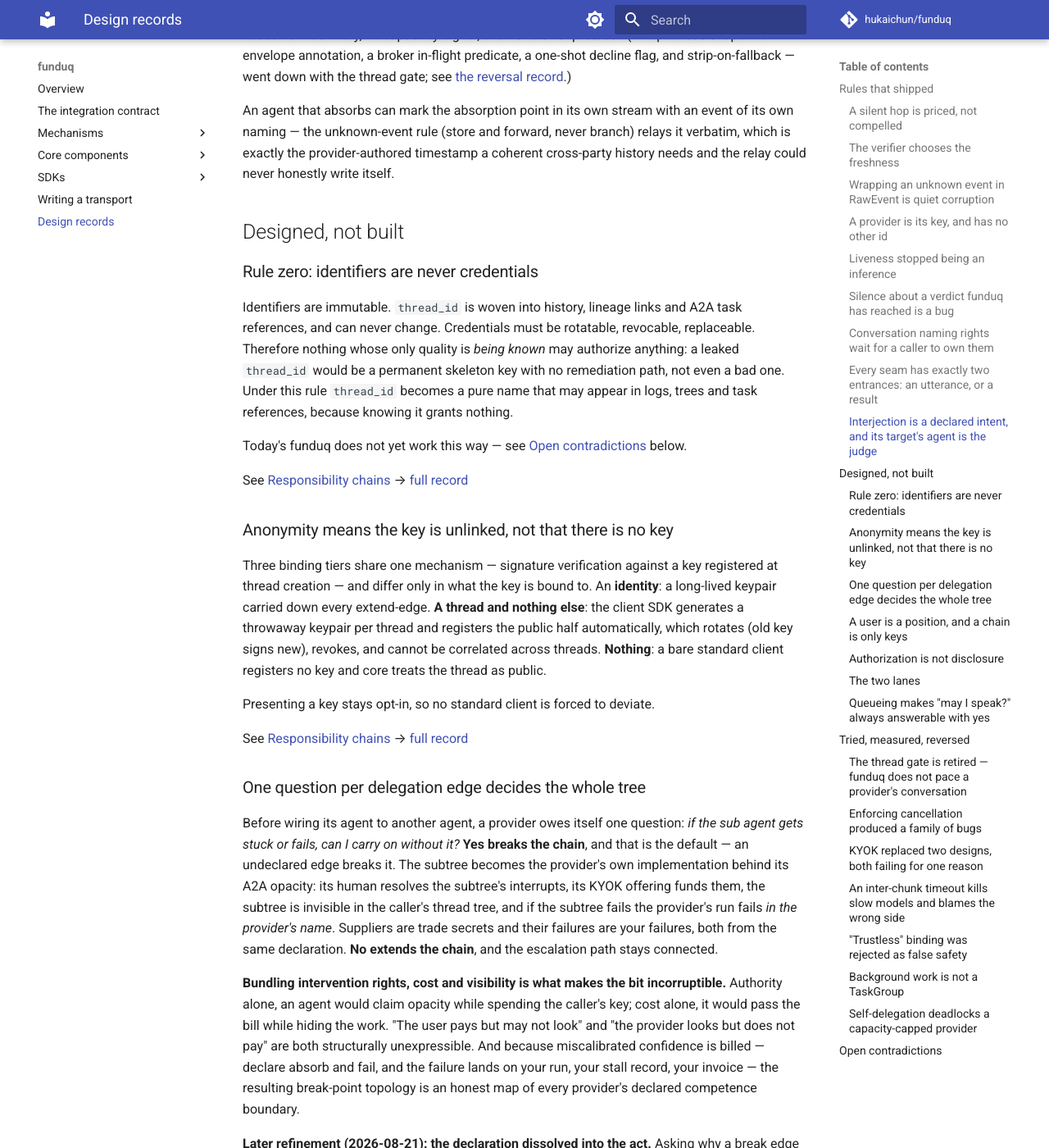
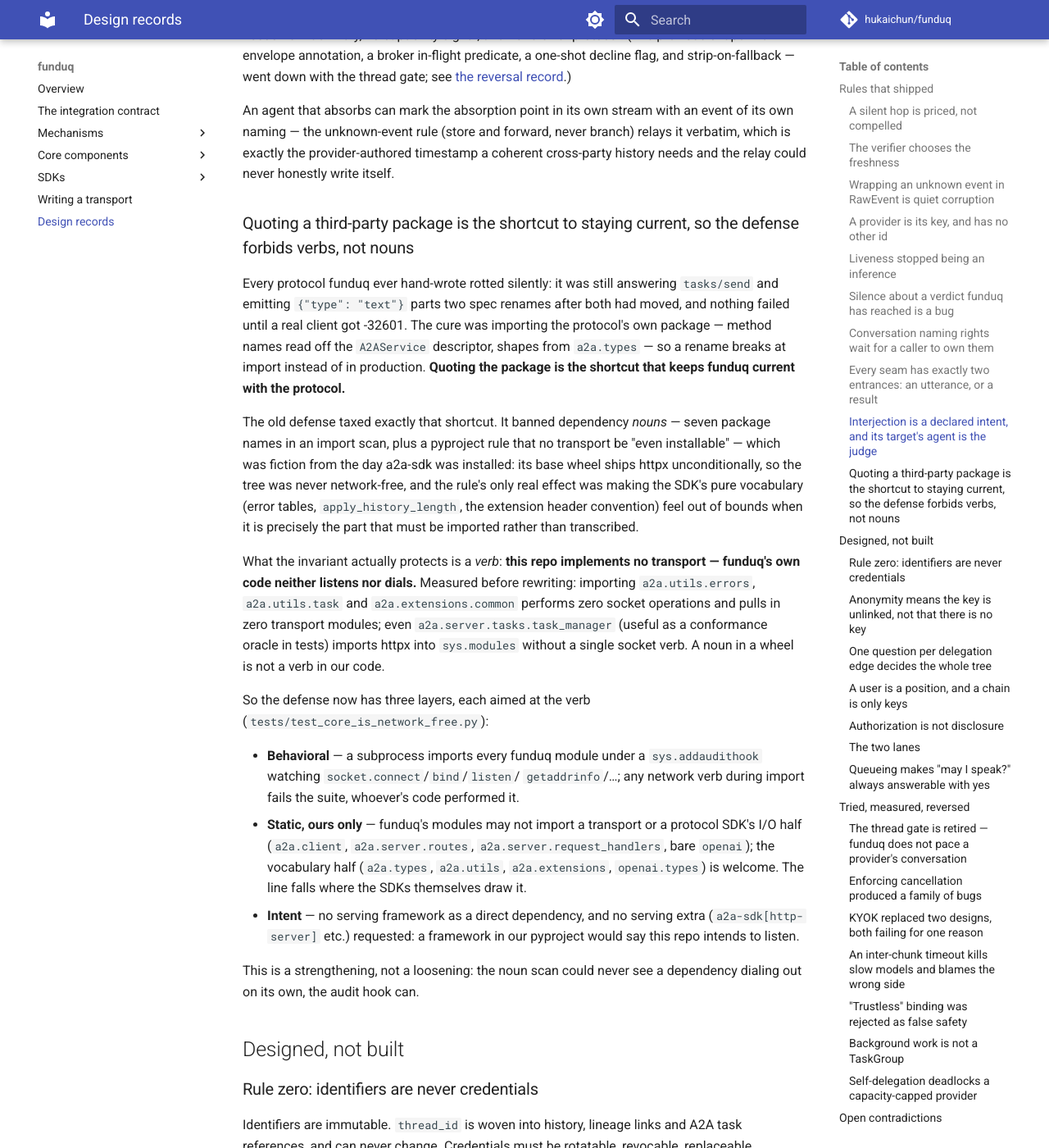
Before and after one commit to hukaichun/AgentSouk, an MkDocs documentation site: the page built from docs/design-records.md, in a window 1280 px wide and 1400 px high, scrolled down 5278 px. Shown: the whole window at 82% size. Built offline with MkDocs 1.6.1 and Material for MkDocs 9.7.7, drawn with Linux system fonts in a browser that asks for light colours; comment, search, counter and statistics services are not loaded.

Commit message:
The network defense forbids verbs, not nouns
Quoting a protocol's own package is the shortcut to staying current with
it, and the old defense taxed exactly that shortcut: it banned dependency
names, which was fiction from the day a2a-sdk was installed (its base
wheel ships httpx unconditionally), and it made the SDK's pure vocabulary
feel out of bounds when vocabulary is precisely what must be imported
rather than transcribed.

The invariant protects a verb: this repo implements no transport — our
code neither listens nor dials. Three layers now enforce that:

- behavioral: a subprocess imports every funduq module under a
  sys.addaudithook watching socket verbs; any network operation during
  import fails the suite, whoever's code performed it
- static, ours only: funduq modules may not import a transport or a
  protocol SDK's I/O half (a2a.client, a2a.server.routes,
  a2a.server.request_handlers, bare openai); the vocabulary half
  (a2a.types, a2a.utils, a2a.extensions, openai.types) is welcome
- intent: no serving framework as a direct dependency, and no serving
  extra of a2a-sdk requested

Measured before rewriting: a2a.utils.errors, a2a.utils.task and
a2a.extensions.common import with zero socket operations and zero
transport modules pulled in. The audit hook is a strengthening, not a
loosening — the old noun scan could never see a dependency dialing out
on its own.

Co-Authored-By: Claude Fable 5 <noreply@anthropic.com>

```diff
--- a/docs/design-records.md
+++ b/docs/design-records.md
@@ -274,6 +274,52 @@ an event of its own naming — the unknown-event rule (store and forward,
 never branch) relays it verbatim, which is exactly the provider-authored
 timestamp a coherent cross-party history needs and the relay could never
 honestly write itself.
+
+### Quoting a third-party package is the shortcut to staying current, so the defense forbids verbs, not nouns
+
+Every protocol funduq ever hand-wrote rotted silently: it was still
+answering `tasks/send` and emitting `{"type": "text"}` parts two spec
+renames after both had moved, and nothing failed until a real client got
+-32601. The cure was importing the protocol's own package — method names
+read off the `A2AService` descriptor, shapes from `a2a.types` — so a
+rename breaks at import instead of in production. **Quoting the package
+is the shortcut that keeps funduq current with the protocol.**
+
+The old defense taxed exactly that shortcut. It banned dependency *nouns*
+— seven package names in an import scan, plus a pyproject rule that no
+transport be "even installable" — which was fiction from the day a2a-sdk
+was installed: its base wheel ships httpx unconditionally, so the tree was
+never network-free, and the rule's only real effect was making the SDK's
+pure vocabulary (error tables, `apply_history_length`, the extension
+header convention) feel out of bounds when it is precisely the part that
+must be imported rather than transcribed.
+
+What the invariant actually protects is a *verb*: **this repo implements
+no transport — funduq's own code neither listens nor dials.** Measured
+before rewriting: importing `a2a.utils.errors`, `a2a.utils.task` and
+`a2a.extensions.common` performs zero socket operations and pulls in zero
+transport modules; even `a2a.server.tasks.task_manager` (useful as a
+conformance oracle in tests) imports httpx into `sys.modules` without a
+single socket verb. A noun in a wheel is not a verb in our code.
+
+So the defense now has three layers, each aimed at the verb
+(`tests/test_core_is_network_free.py`):
+
+- **Behavioral** — a subprocess imports every funduq module under a
+  `sys.addaudithook` watching `socket.connect`/`bind`/`listen`/
+  `getaddrinfo`/…; any network verb during import fails the suite,
+  whoever's code performed it.
+- **Static, ours only** — funduq's modules may not import a transport or
+  a protocol SDK's I/O half (`a2a.client`, `a2a.server.routes`,
+  `a2a.server.request_handlers`, bare `openai`); the vocabulary half
+  (`a2a.types`, `a2a.utils`, `a2a.extensions`, `openai.types`) is
+  welcome. The line falls where the SDKs themselves draw it.
+- **Intent** — no serving framework as a direct dependency, and no
+  serving extra (`a2a-sdk[http-server]` etc.) requested: a framework in
+  our pyproject would say this repo intends to listen.
+
+This is a strengthening, not a loosening: the noun scan could never see a
+dependency dialing out on its own, the audit hook can.
 
 ## Designed, not built
 
```
Also changed, not shown: CLAUDE.md (+17 -7 lines), 2 other files.
